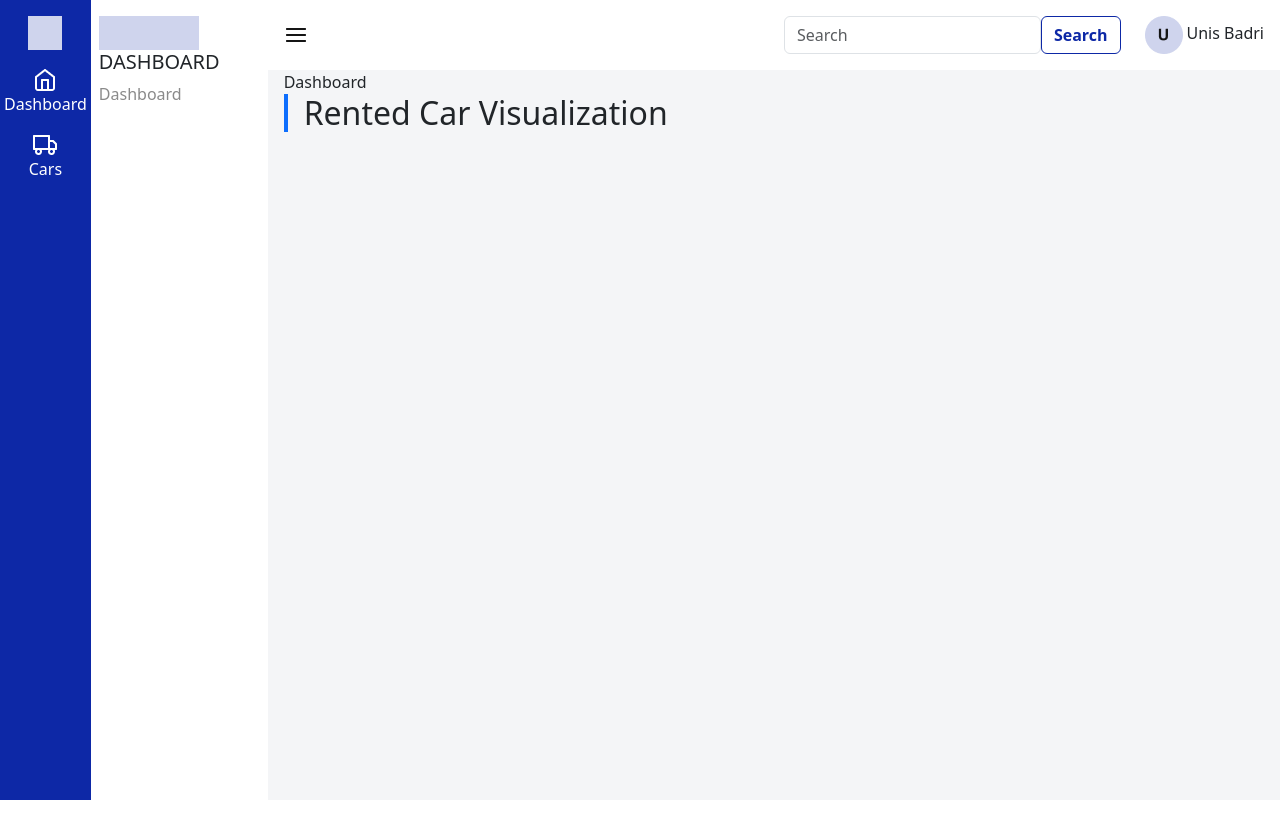
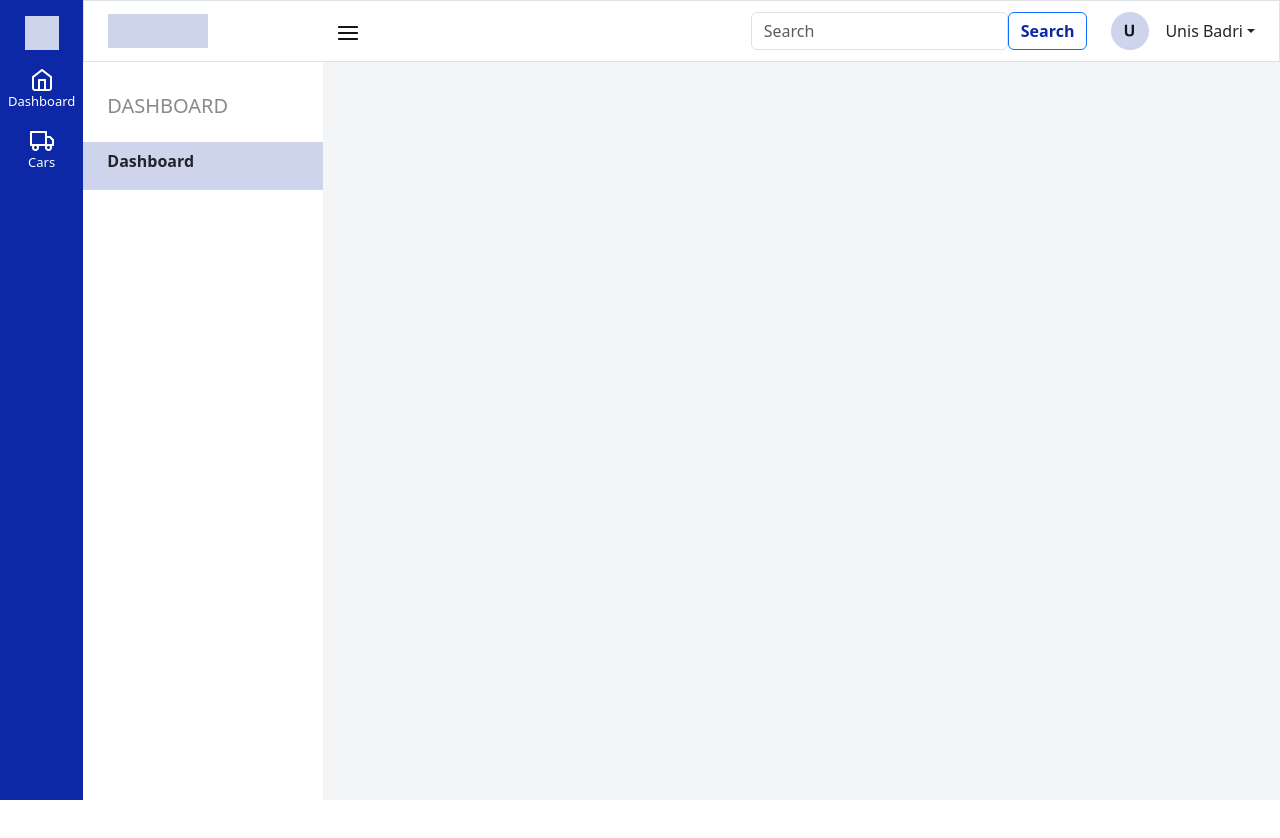
Before and after one commit to dedetirtamahayana/F-FER2200932_10_Kelompok3_Platinum_Admin, a React (Create React App) app: page / in a window 1280 px wide. Shown: the top 838 px of the page. Before the commit the page ends 800 px from the top, so only its background shows below. Built offline with nearby package versions, Linux system fonts and the light colour scheme.

Commit message:
ganti layouting

```diff
--- /dev/null
+++ b/src/container/Dashboard/Dashboard.css
@@ -0,0 +1,8 @@
+.bg-text {
+    background-color: #cfd4ed;
+    background-position: 100%;
+    align-items: center;
+    height: 3rem;
+    display: flex;
+
+  }
--- a/src/container/Dashboard/index.jsx
+++ b/src/container/Dashboard/index.jsx
@@ -1,60 +1,95 @@
-import React, { useState } from "react";
-import { Nav, Navbar } from "react-bootstrap";
-import hamburger from "../../assets/image/fi_menu.png";
-import iconProfile from "../../assets/image/profile.png";
-import Sidebar from "../../components/Sidebar";
+import React from "react";
+import {
+  Button,
+  Dropdown,
+  Form,
+  Navbar,
+  NavItem,
+  NavLink,
+} from "react-bootstrap";
+import "./Dashboard.css";
 
-const Dashboard = () => {
-  const [isOpenSidebar, setIsOpenSidebar] = useState(false);
-  const toggleSidebar = () => {
-    setIsOpenSidebar(!isOpenSidebar);
-    console.log(isOpenSidebar);
-  };
+import iconSidebar from "../../assets/image/Rectangle 63.png";
+import iconHome from "../../assets/image/home.png";
+import iconSidebar2 from "../../assets/image/Rectangle 62.png";
+import iconCar from "../../assets/image/fi_truck.png";
+import iconHumber from "../../assets/image/fi_menu.png";
+import iconUser from "../../assets/image/profile.png";
 
+function Dashboard() {
   return (
     <div
-      className="position-relative vw-100 vh-100 d-flex"
+      className="d-flex position-relative vh-100 vw-100"
       style={{ background: "#F4F5F7" }}
     >
-      <Sidebar isOpenSidebar={isOpenSidebar} />
-
+      <div className="d-flex pt-3 p-2" style={{ background: "#0D28A6" }}>
+        <div className="text-center text-white">
+          <div className="pb-3">
+            <img src={iconSidebar} alt="" />
+          </div>
+          <div>
+            <img src={iconHome} alt="" />
+          </div>
+          <div className="pb-3" style={{ fontSize: "13px" }}>
+            Dashboard
+          </div>
+          <div>
+            <img src={iconCar} alt="" />
+          </div>
+          <div style={{ fontSize: "13px" }}>Cars</div>
+        </div>
+      </div>
       <div className="w-100">
-        <Navbar
-          style={{ background: "#FFFFFF" }}
-          className="d-flex justify-content-between px-3 py-3"
-        >
-          <img src={hamburger} onClick={toggleSidebar} />
-          <Nav>
-            <div className="d-flex pe-4">
-              <input
-                className="form-control"
+        <Navbar className="border" style={{ background: "#ffff" }}>
+          <Navbar.Brand href="" className="pe-5 ps-4">
+            <img src={iconSidebar2} alt="" />
+          </Navbar.Brand>
+          <Navbar.Brand style={{ paddingLeft: "4rem" }} href="">
+            <img style={{ cursor: "pointer" }} src={iconHumber} alt="" />
+          </Navbar.Brand>
+          <Navbar.Collapse className="justify-content-end">
+            <Form className="d-flex pe-4">
+              <Form.Control
                 type="search"
                 placeholder="Search"
                 aria-label="Search"
               />
-              <button
-                className="btn fw-bold"
-                type="submit"
-                style={{ color: "#0D28A6", borderColor: "#0D28A6" }}
+              <Button
+                variant="outline-primary fw-bold"
+                style={{ color: "#0D28A6", outlineColor: "#0D28A6" }}
               >
                 Search
-              </button>
+              </Button>
+            </Form>
+            <div className="d-flex justify-content-center align-items-center pe-4">
+              <img className="pe-3" src={iconUser} alt="" />
+              <Dropdown as={NavItem} className="d-flex">
+                <Dropdown.Toggle as={NavLink}>Unis Badri</Dropdown.Toggle>
+                <div>
+                  <Dropdown.Menu className="">
+                    <Dropdown.Item>Log Out</Dropdown.Item>
+                  </Dropdown.Menu>
+                </div>
+              </Dropdown>
             </div>
-            <div>
-              <img className="pe-1" src={iconProfile} alt="" />
-              Unis Badri
+          </Navbar.Collapse>
+        </Navbar>
+        <div
+          className="d-flex pt-3"
+          style={{ width: "15rem", height: "866px", background: "#ffff" }}
+        >
+          <div className="w-100">
+            <div className="pt-3 pb-3 ps-4">
+              <h5 style={{ color: "#8A8A8A" }}>DASHBOARD</h5>
             </div>
-          </Nav>
-        </Navbar>
-        <div className="px-3">
-          Dashboard
-          <h2 className="border-start border-4 border-primary ps-3">
-            Rented Car Visualization
-          </h2>
+            <div className="bg-text ps-4">
+              <h6 className="fw-bold">Dashboard</h6>
+            </div>
+          </div>
         </div>
       </div>
     </div>
   );
-};
+}
 
 export default Dashboard;
```
Also changed, not shown: src/container/Dashboard/index2.jsx (added, +60 -0 lines).
